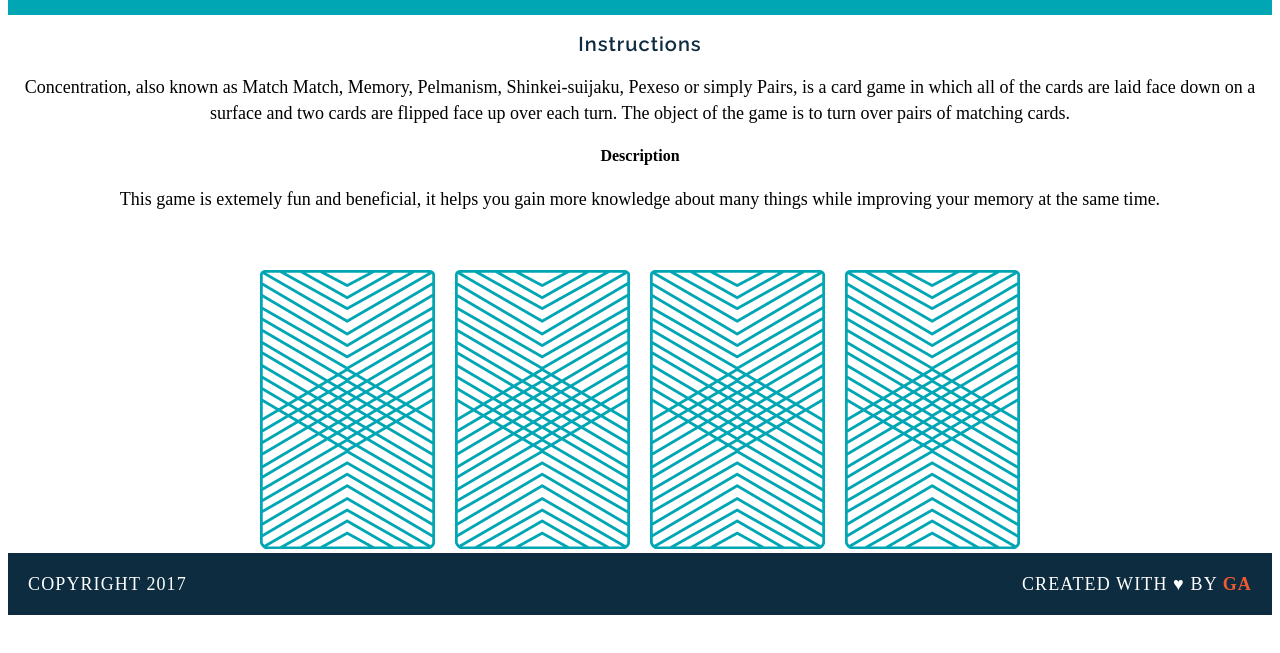
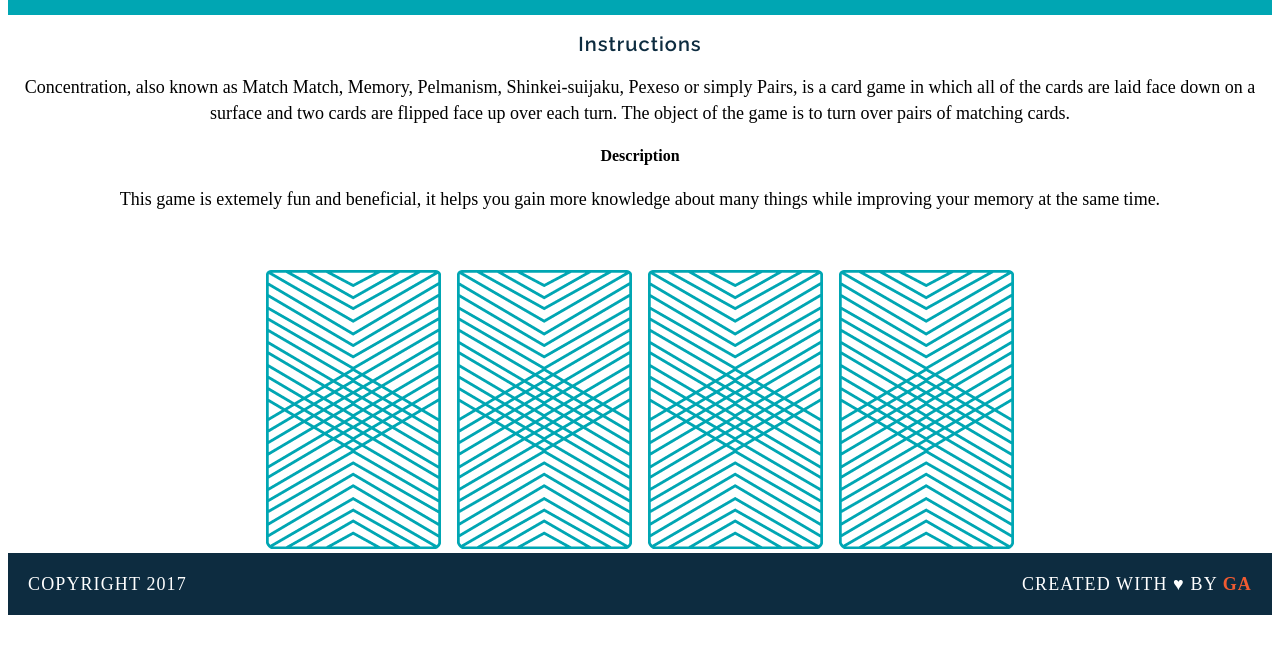
Before and after one commit to jrrene7/wdi-fundamentals-memorygame, a plain HTML site: page memory_game/index.html in a window 1280 px wide. Shown: the part 107-760 px from the top of the page. Drawn offline with Linux system fonts and the light colour scheme; a web font is replaced by a local one.

Commit message:
created game logic

```diff
--- a/memory_game/index.html
+++ b/memory_game/index.html
@@ -17,12 +17,7 @@
 <p>Concentration, also known as Match Match, Memory, Pelmanism, Shinkei-suijaku, Pexeso or simply Pairs, is a card game in which all of the cards are laid face down on a surface and two cards are flipped face up over each turn. The object of the game is to turn over pairs of matching cards.</p>
 <h4>Description</h4>
 <p> This game is extemely fun and beneficial, it helps you gain more knowledge about many things while improving your memory at the same time.</p>
-<div>
-    <img src="images/back.png" alt="Queen of Diamonds">
-    <img src="images/back.png" alt="Queen of Hearts">
-    <img src="images/back.png" alt="King of Diamonds">
-    <img src="images/back.png" alt="King of Hearts">
-</div>
+<div id="game-board" class="board clearfix"></div>
 </main>
 <footer class="clearfix">
 <p class="copyright">Copyright 2017</p>
--- a/memory_game/js/main.js
+++ b/memory_game/js/main.js
@@ -22,18 +22,34 @@ var cards = [
 
 ];
 var cardsInPlay = [];
+
 var checkForMatch = function () {
+	document.getElementById('game-board').setAttribute('cards', 'cardImage')
 	  if (cardsInPlay[0] !== cardsInPlay[1]) {
-      console.log("You found a match!");
+      console.log('You found a match!');
   } else {
       alert("Sorry, try again.");
   }}
 checkForMatch();
-var flipCard = function (cardsId) {
-	console.log("User flipped " + cards[cardsId].rank);
-	cardsInPlay.push("User flipped " + cards[cardsId].rank);
+var flipCard = function () {
+	document.getElementById('game-board');
+	console.log('User flipped ' + cards[cardsId].rank);
+	cardsInPlay.push('User flipped ' + cards[cardsId].rank);
 	console.log(cards[cardsId].cardImage);
 	console.log(cards[cardsId].suit);
  }
-flipCard(0);
-flipCard(2);
+ var createBoard = function () {
+ 	  for (var i = 0; i < cards.length; i += 1) {
+ 	  	var cardElement = document.createElement('img');
+ 	  	cardElement.setAttribute('src', 'images/back.png');
+ 	  	cardElement.className = 'cards' + i;
+    	document.getElementById('game-board').appendChild(cardElement);
+ 	  	document.getElementsByTagName('img')[0].addEventListener('click', flipCard);
+  }
+
+ }
+createBoard();
+
+//Hint #2: Just as we did in the last step, we can use the `this` keyword to access the element the user just clicked on. Except now instead of getting an attribute, we want to _set_ the `src` attribute.
+
+//Hint #3: We'll want to make sure that there are _no quotation marks_ surrounding the new value of the `src` attribute (cards[cardId].cardImage) when we use the `setAttribute()` method.
```
